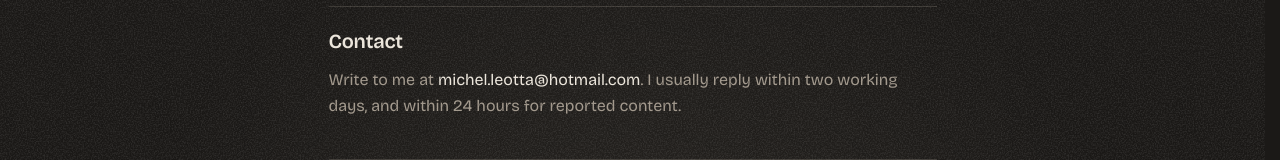
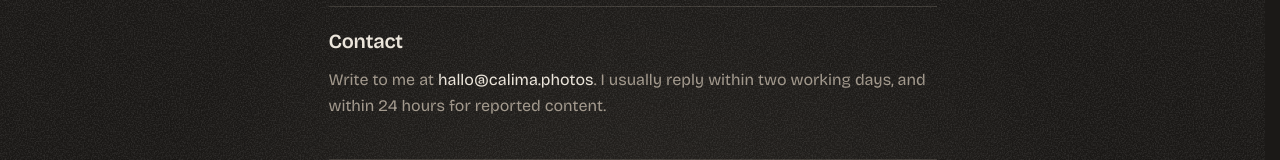
Before and after one commit to michel-leotta-porsche/MyWebsite, a Next.js app: page /hilfe in a window 1280 px wide. Shown: the part 223-383 px from the top of the page. Built offline with nearby package versions, Linux system fonts and the light colour scheme.

Commit message:
Impressum: Kontakt hallo@calima.photos statt privater Adresse
Co-Authored-By: Claude Opus 5.5 <noreply@anthropic.com>
Claude-Session: https://claude.ai/code/session_015NnXtgw36wdPcQWJzeQwvL

```diff
--- a/src/components/legal.tsx
+++ b/src/components/legal.tsx
@@ -16,7 +16,7 @@ export const OPERATOR = {
     .split("|")
     .map((l) => l.trim())
     .filter(Boolean),
-  email: "michel.leotta@hotmail.com",
+  email: "hallo@calima.photos",
 };
 
 /** binding: Rechtstext, auf Englisch mit dem Hinweis, dass die deutsche Fassung gilt */
```
